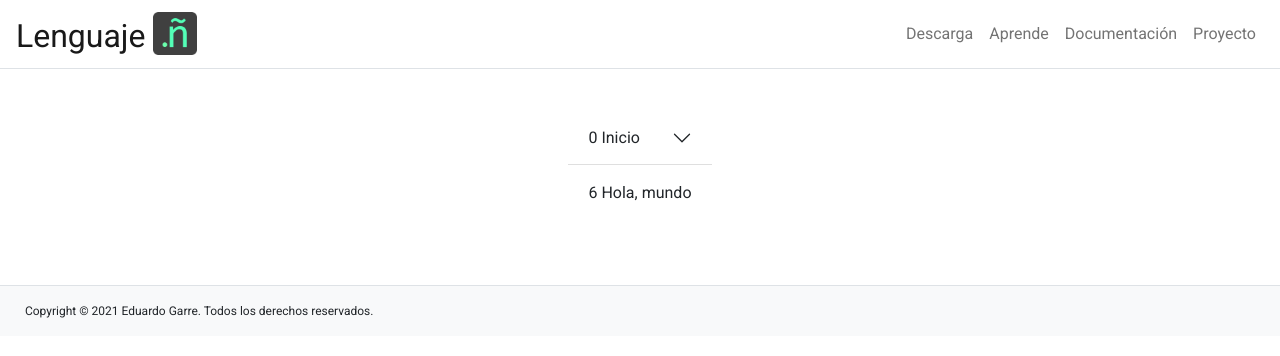
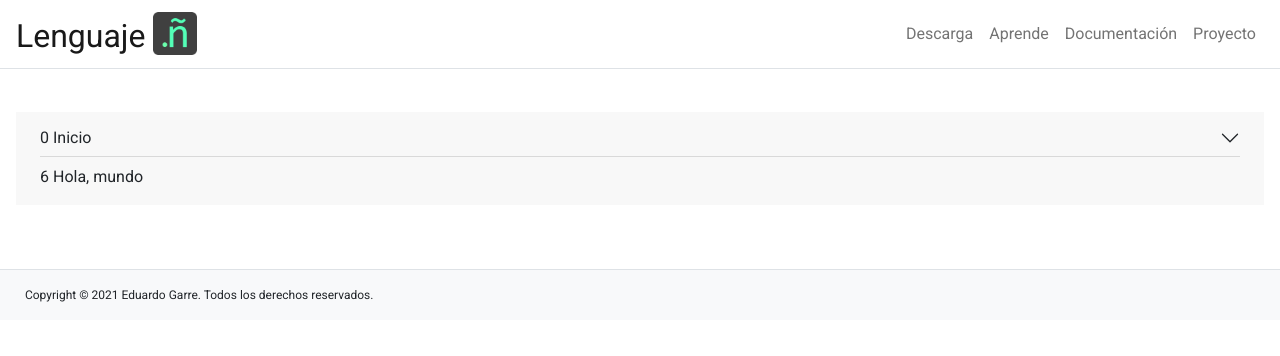
Before and after one commit to eduardogarre/frontend_lenguaje, a React (Create React App) app: page /aprende in a window 1280 px wide. Shown: the top 356 px of the page. Built offline with nearby package versions, Linux system fonts and the light colour scheme.

Commit message:
Formato del Menú Lateral

```diff
--- a/src/components/Acordeon.js
+++ b/src/components/Acordeon.js
@@ -11,12 +11,12 @@ const Acordeon = ({ inicial, jerarquía }) => {
     const [idAcordeonBotón] = useState(_uniqueId('idAcordeonBotón-'));
 
     return (
-        <div id={idAcordeon} className="accordion accordion-flush">
+        <div id={idAcordeon} className="accordion accordion-flush bg-transparent w-100 m-0 p-0">
             {
                 jerarquía.map((elemento) => {
                     console.log("Acordeon: jerarquía.map() ... elemento N \n" + elemento)
                     return (
-                        <div className="accordion-item">
+                        <div className="accordion-item bg-transparent m-0 p-0">
 
                             {(elemento.hijos.length > 0) && (
                                 <>
--- a/src/components/AcordeonBoton.js
+++ b/src/components/AcordeonBoton.js
@@ -1,8 +1,8 @@
 const AcordeonBoton = ({título, idContenido, idBotón}) => {
     console.log("AcordeonBoton: " + título)
     return (
-        <h2 id={idBotón} className="accordion-header">
-            <button className="accordion-button collapsed" type="button" data-bs-toggle="collapse" data-bs-target={"#" + idContenido} aria-expanded="true" aria-controls={idContenido}>
+        <h2 id={idBotón} className="accordion-header bg-transparent m-0 p-0">
+            <button className="accordion-button bg-transparent collapsed m-0 p-0 py-2" type="button" data-bs-toggle="collapse" data-bs-target={"#" + idContenido} aria-expanded="true" aria-controls={idContenido}>
                 {título}&nbsp;&nbsp;&nbsp;&nbsp;&nbsp;
             </button>
         </h2>
--- a/src/components/AcordeonContenido.js
+++ b/src/components/AcordeonContenido.js
@@ -15,8 +15,8 @@ const AcordeonContenido = ({ contenido, idPadre, idContenido, idBotón }) => {
     }
 
     return (
-        <div id={idContenido} className={"accordion-collapse" + (terminal ? " show" : " ms-3 collapse")} aria-labelledby={terminal ? "" : idBotón}>
-            <div className="accordion-body">
+        <div id={idContenido} className={"accordion-collapse bg-transparent m-0 p-0" + (terminal ? " show" : " ms-3 collapse")} aria-labelledby={terminal ? "" : idBotón}>
+            <div className="accordion-body bg-transparent m-0 p-0 py-2">
 
                 {terminal ?
                     <>{contenido}</>
--- a/src/components/MenuLateral.js
+++ b/src/components/MenuLateral.js
@@ -45,7 +45,9 @@ const MenuLateral = () => {
     ]
 
     return (
-        <Acordeon inicial={true} jerarquía={jerarquía} />
+        <div className="w-100 py-2 px-4" style={{background: "#f8f8f8"}}>
+            <Acordeon inicial={true} jerarquía={jerarquía} />
+        </div>
     )
 }
 
--- a/src/index.css
+++ b/src/index.css
@@ -14,15 +14,16 @@ body {
 @supports (-webkit-backdrop-filter: saturate(180%) blur(20px)) or (backdrop-filter: saturate(180%) blur(20px)) {
   .cristal {
     backdrop-filter: blur(20px) saturate(180%);
-    background-color:rgba(255,255,255,0.75);
+    background-color: rgba(255, 255, 255, 0.75);
   }
 }
 
 @supports not ((-webkit-backdrop-filter: saturate(180%) blur(20px)) or (backdrop-filter: saturate(180%) blur(20px))) {
   .cristal {
-    background-color:rgba(255,255,255,1);
+    background-color: rgba(255, 255, 255, 1);
   }
 }
+
 .contenedor {
   max-width: 500px;
   margin: 30px auto;
```
Lines whose indentation alone changed are shown as unchanged.
